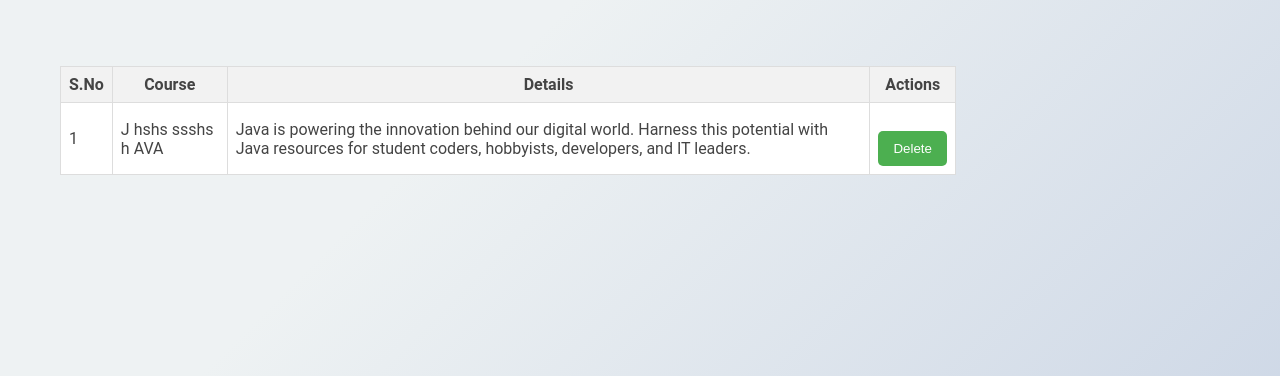
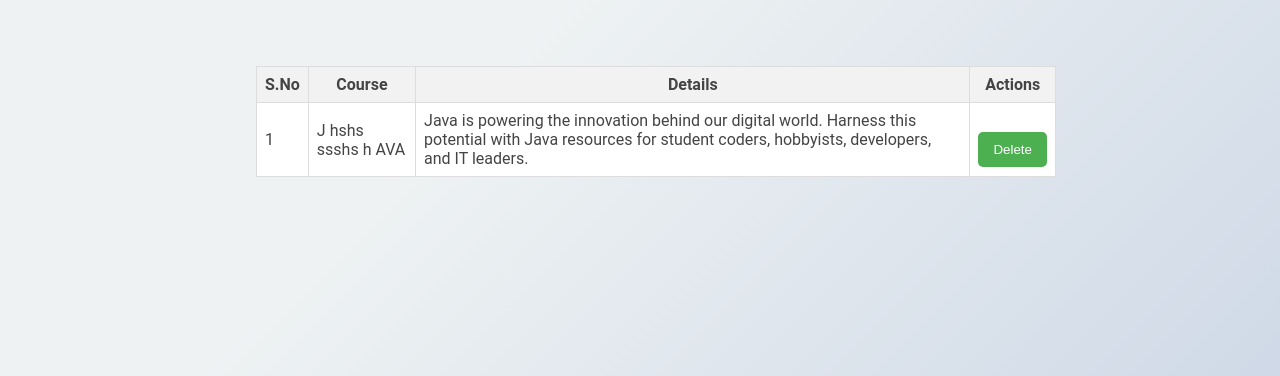
Before and after one commit to Prashanthkumar8466/Course_Management, a Django app: page /course-view in a window 1280 px wide. Shown: the part 74-450 px from the top of the page. Run offline with Django 5.2, Linux system fonts and the light colour scheme; a user stored in the database is signed in; data comes from the database, SQL or seed files in the repository; both versions use the stored data as it was after the commit.

Commit message:
'version 2024.08.05'

```diff
--- a/template/delete_course.html
+++ b/template/delete_course.html
@@ -115,11 +115,11 @@
     </style>
         <style>
             table {
-                width: 70%;
+                width: 800px;
                 border-collapse: collapse;
                 background-color:#fff;
                 margin-top:60px;
-                margin-left:60px;
+                margin-left:20%;
             }
             th, td {
                 border: 1px solid #ddd;
```
Also changed, not shown: db.sqlite3.
